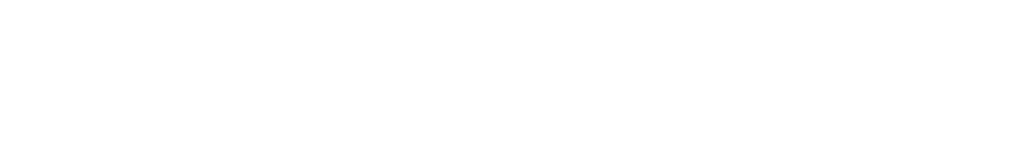
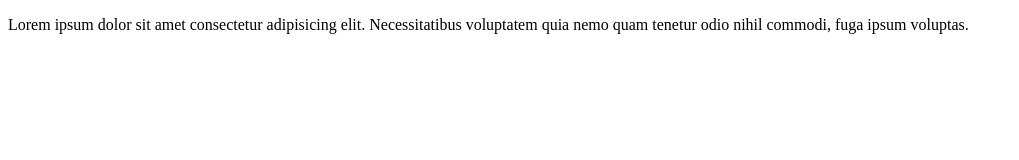
Before and after one commit to Andrew831119/Test1, a plain HTML site: page index.html in a window 1280 px wide. Shown: the whole page, without its empty margins (0-1019 px from the left). Drawn offline with Linux system fonts and the light colour scheme.

Commit message:
Add 20 random words

```diff
--- a/index.html
+++ b/index.html
@@ -6,5 +6,10 @@
     <meta name="viewport" content="width=device-width, initial-scale=1.0" />
     <title>Document</title>
   </head>
-  <body></body>
+  <body>
+    <p>
+      Lorem ipsum dolor sit amet consectetur adipisicing elit. Necessitatibus
+      voluptatem quia nemo quam tenetur odio nihil commodi, fuga ipsum voluptas.
+    </p>
+  </body>
 </html>
```
